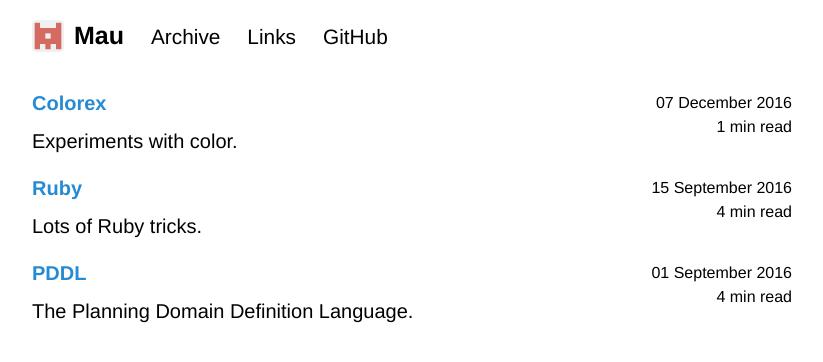
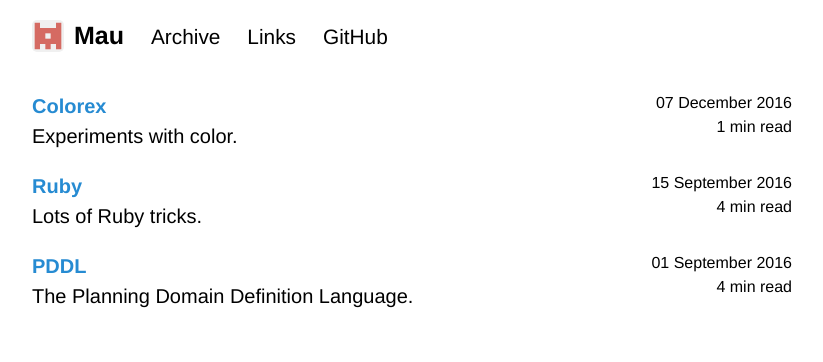
Before and after one commit to Maumagnaguagno/maumagnaguagno.github.io, a Jekyll site: the page built from archive.md, in a window 1280 px wide. Shown: the top 362 px of the page, without its empty margins (228-1051 px from the left). Built offline with Jekyll 4.4.1, drawn with Linux system fonts in a browser that asks for light colours; our own code applies the rules of GitHub Pages for plain Markdown files.

```diff
--- a/archive.md
+++ b/archive.md
@@ -9,7 +9,7 @@ hidden: true
 
 <div>
   {% include page_info.html %}
-  <h4><a href="{{ page.url }}">{{ page.title }}</a></h4>
+  <b><a href="{{ page.url }}">{{ page.title }}</a></b>
   <p>{{ page.description }}</p>
 </div>
 
```
